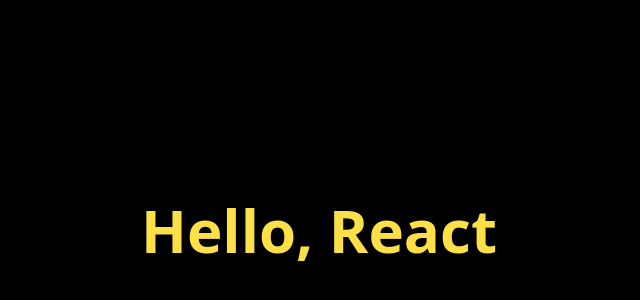
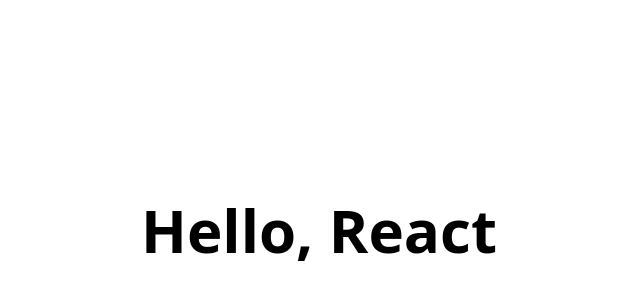
Before and after one commit to Sergii-Drozdiuk/Movies-finder, a React (Vite) app: page / in a window 1280 px wide. Shown: the part 170-470 px from the top of the page, without its empty margins (321-961 px from the left). Built offline with nearby package versions, Linux system fonts and the light colour scheme.

Commit message:
create-goit-react-hw-05-movies

```diff
--- a/index.html
+++ b/index.html
@@ -4,9 +4,9 @@
     <meta charset="UTF-8" />
     <meta name="viewport" content="width=device-width, initial-scale=1.0" />
     <link rel="icon" href="./react.svg" />
-    <title>ReactTemplate</title>
+    <title>goit-react-hw-05-movies</title>
   </head>
-  <body class="grid h-screen place-items-center bg-[#000]">
+  <body class="grid h-screen place-items-center bg-white">
     <div id="root"></div>
     <script type="module" src="src/index.jsx"></script>
   </body>
--- a/package.json
+++ b/package.json
@@ -5,7 +5,7 @@
   "type": "module",
   "scripts": {
     "d": "npm run lint && vite --open",
-    "b": "vite build --base=/ReactTemplate/",
+    "b": "vite build --base=/goit-react-hw-05-movies/",
     "lint": "eslint src",
     "lint:fix": "eslint --fix src"
   },
--- a/src/components/App.jsx
+++ b/src/components/App.jsx
@@ -1,21 +1,5 @@
-import styles from './App.module.css';
-
 export const App = () => (
   <>
-    <h1 className={styles.title}>Hello, React</h1>
+    <h1 className='text-black font-extrabold font-sans text-6xl'>Hello, React</h1>
   </>
 );
-
-//! Або можна зробити ось так без import styles
-
-// export const App = () => (
-//   <>
-//     <h1 className="text-yellow-300 font-extrabold font-sans text-6xl">Hello, React</h1>
-//   </>
-// );
-
-//! Моя вам порада - оскільки ми використовуємо Tailwind,
-//! ми повністю позбавляємося CSS файлів, тому краще писати інлайн стилі,
-//! оскільки Tailwind сам все зробить за нас, а також неперевершено оптимізує
-//! CSS файли, тому бийте компоненти на маленькі під-компоненти
-//! щоб воно виглядало чисто, і постарайтеся повністю позбавитися від CSS файлів.
--- a/src/components/App.module.css
+++ /dev/null
@@ -1,3 +0,0 @@
-.title {
-  @apply text-yellow-300 font-extrabold font-sans text-6xl;
-}
```
Also changed, not shown: 1 other file (tests, documents, lock files or other folders).
